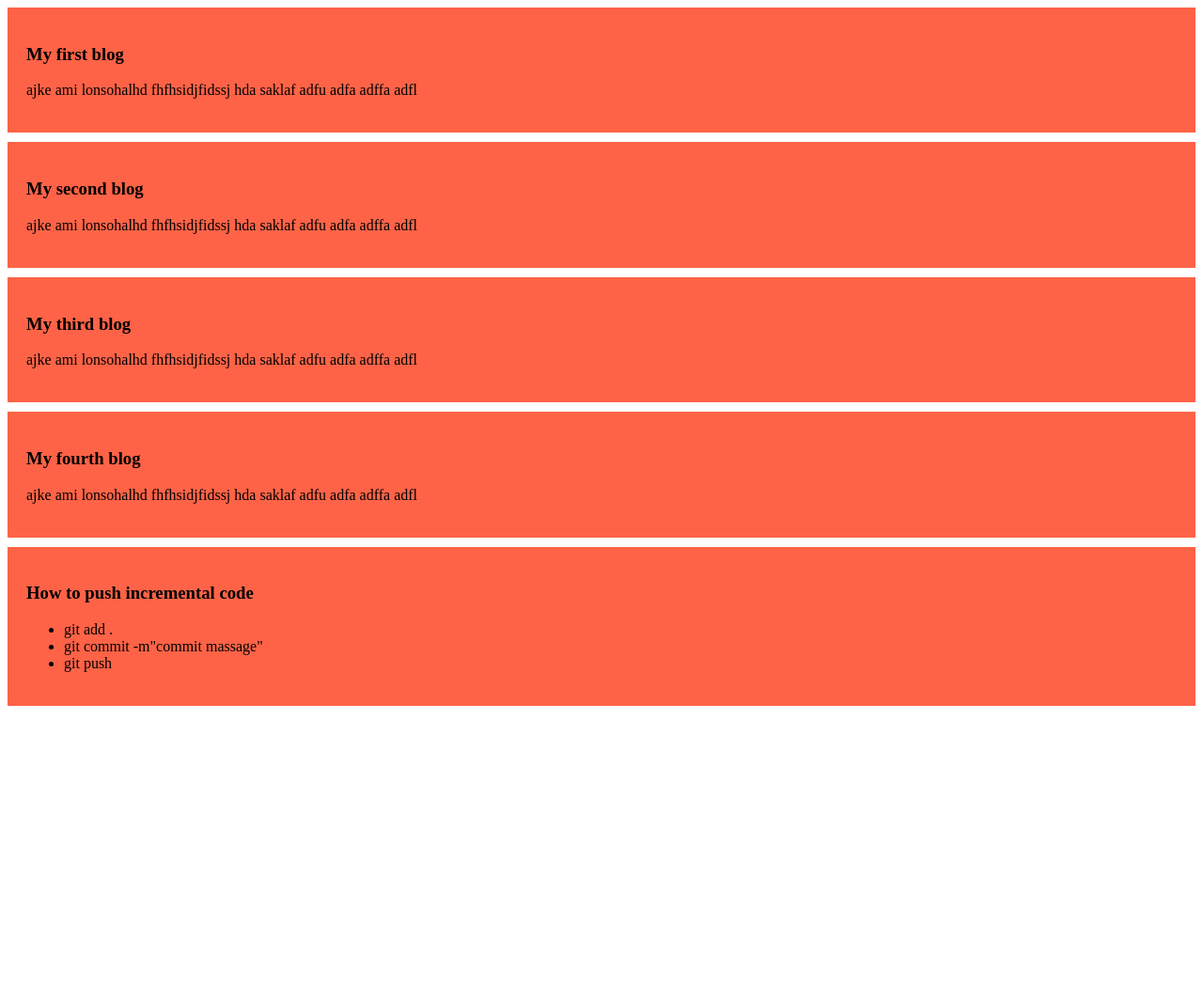
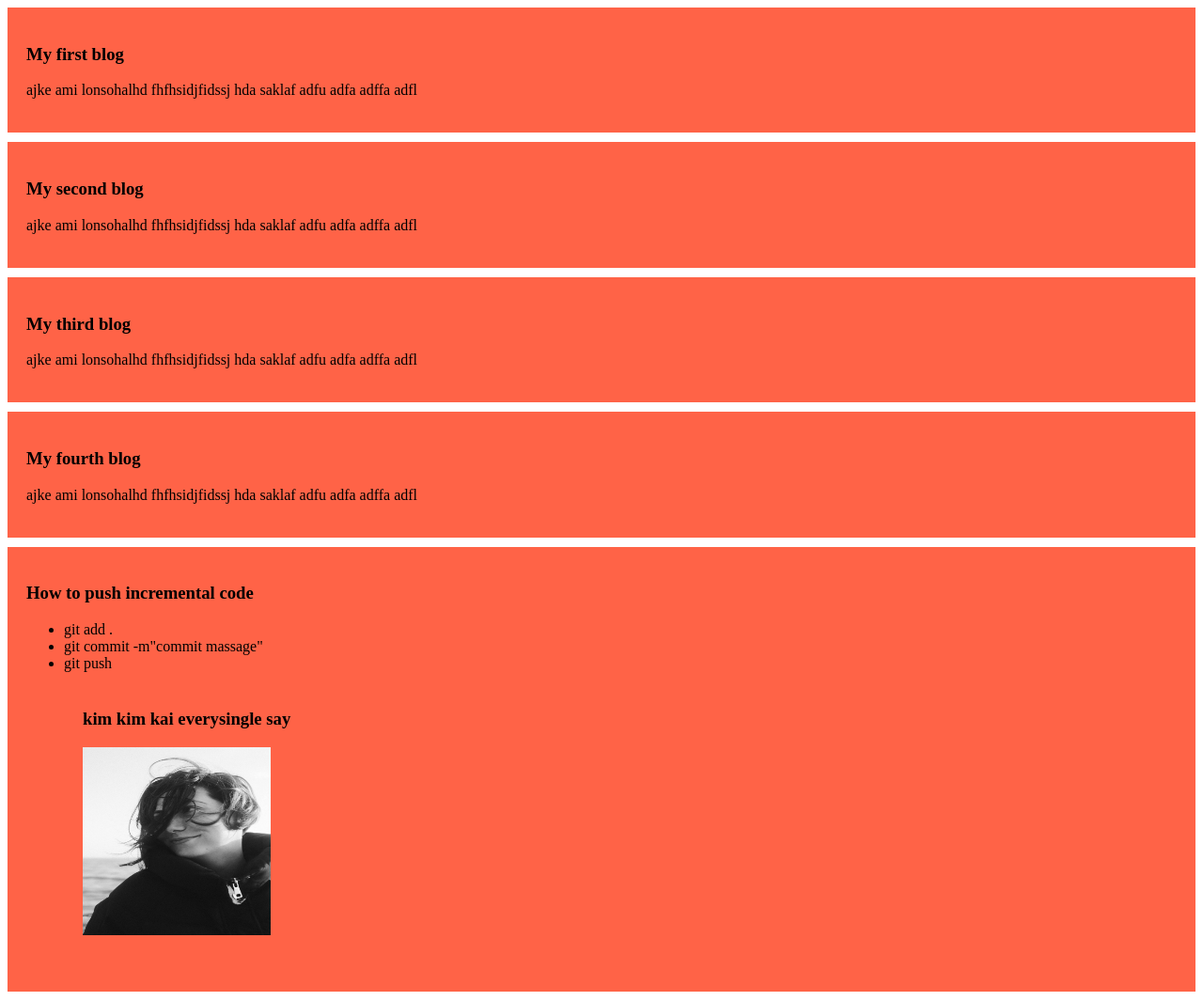
Before and after one commit to shanaztuli/my-simple-website, a plain HTML site: page index.html in a window 1280 px wide. Shown: the whole page at 94% size. Before the commit the page ends 800 px from the top, so only its background shows below. Drawn offline with Linux system fonts and the light colour scheme.

Commit message:
added kim kaj everysingle say

```diff
--- a/index.html
+++ b/index.html
@@ -19,6 +19,8 @@
         <li>git add .</li>
         <li>git commit -m"commit massage"</li>
         <li>git push</li>
+        <div><h3>kim kim kai everysingle say </h3>
+        <img src="images/lesha-tuman-19tzpQzwPmc-unsplash.jpg"  width="200px" height="200px"></div>
 
 
 
```
Also changed, not shown: images/lesha-tuman-19tzpQzwPmc-unsplash.jpg (added).
